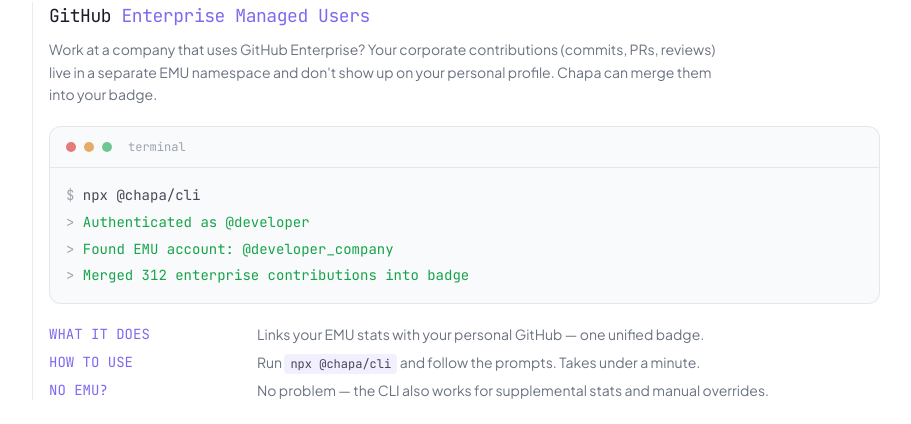
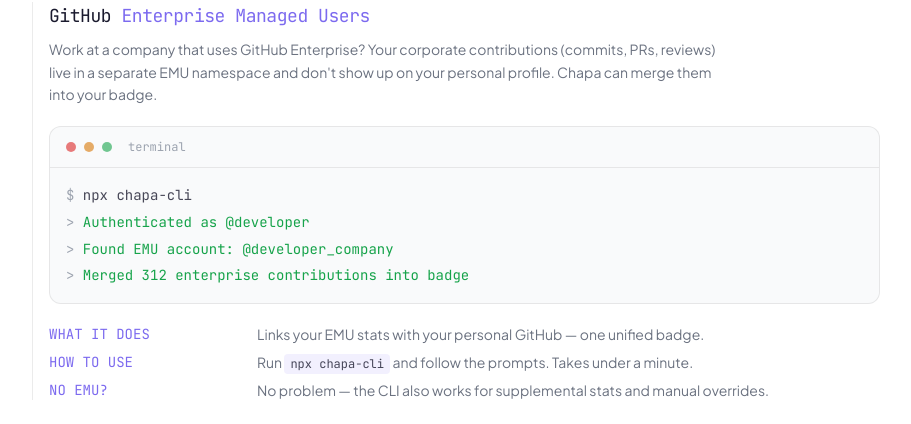
Before and after one commit to juan294/chapa, a Next.js app in the folder apps/web/: page / in a window 1280 px wide. Shown: the part 2073-2497 px from the top of the page, without its empty margins (184-1095 px from the left). Built offline with nearby package versions, Linux system fonts and the light colour scheme; no server answers.

Commit message:
fix(landing): correct CLI package name from @chapa/cli to chapa-cli. Fixes #153
Co-Authored-By: Claude Opus 4.6 <noreply@anthropic.com>

```diff
--- a/apps/web/app/page.tsx
+++ b/apps/web/app/page.tsx
@@ -262,7 +262,7 @@ export default async function Home({
                 <div className="p-4 font-heading text-sm leading-relaxed space-y-1">
                   <p>
                     <span className="text-terminal-dim select-none">$ </span>
-                    <span className="text-text-primary/80">npx @chapa/cli</span>
+                    <span className="text-text-primary/80">npx chapa-cli</span>
                   </p>
                   <p className="text-terminal-green">
                     <span className="text-terminal-dim select-none">&gt; </span>
@@ -295,7 +295,7 @@ export default async function Home({
                   <span className="text-text-secondary text-sm">
                     Run{" "}
                     <code className="font-heading text-text-primary/80 bg-amber/10 px-1.5 py-0.5 rounded text-xs">
-                      npx @chapa/cli
+                      npx chapa-cli
                     </code>{" "}
                     and follow the prompts. Takes under a minute.
                   </span>
```
Also changed, not shown: 1 other file (tests, documents, lock files or other folders).
